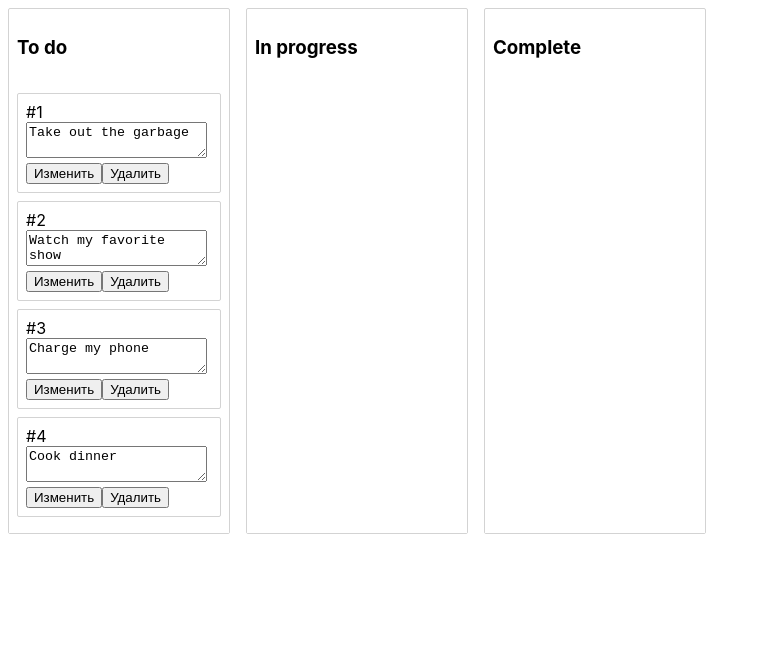
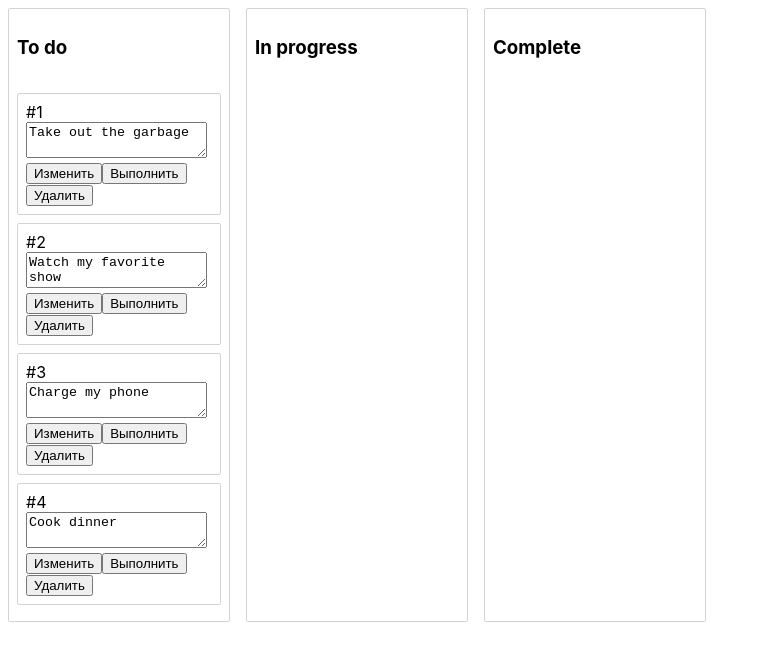
Before and after one commit to AntonNikolaevmyname/TodoReactApp, a React (Create React App) app in the folder todoreactapp/: page / in a window 1280 px wide. Shown: the top 660 px of the page, without its empty margins (0-761 px from the left). Built offline with nearby package versions, Linux system fonts and the light colour scheme.

Commit message:
Update taskEditor.jsx

```diff
--- a/todoreactapp/src/components/taskEditor.jsx
+++ b/todoreactapp/src/components/taskEditor.jsx
@@ -1,23 +1,34 @@
 import React from 'react';
 //import styled from 'styled-components';
+import { TodoControllerUpdate, TodoControllerComplete, TodoControllerDelete } from './../controllers/todoController';
 
 export default class TaskEditor extends React.Component {
 
     render() {
-        console.log(this.props)
-        const {index, task} = this.props
+        const { index, task } = this.props
+        //console.log(task)
+        /*
+        1. Взять измененный контент задачи и с ним вызвать сервис обновления
+        2. Перемещение колонок, не работает сохранение позиции
+        */
         return (
         <form>
             <div>#{index + 1}</div>
-            <textarea defaultValue={task.content}></textarea>
+            <textarea
+            style={{'maxWidth': '95%'}}
+            defaultValue={task.content}></textarea>
             <input
             type="button"
             value="Изменить"
-            onClick={() => console.log("CLICK Изменить")}></input>
+            onClick={() => TodoControllerUpdate(task)}></input>
+            <input
+            type="button"
+            value="Выполнить"
+            onClick={() => TodoControllerComplete(task)}></input>
             <input
             type="button"
             value="Удалить"
-            onClick={() => console.log("CLICK Удалить")}></input>
+            onClick={() => TodoControllerDelete(task.id)}></input>
         </form>
         )
     }
```
